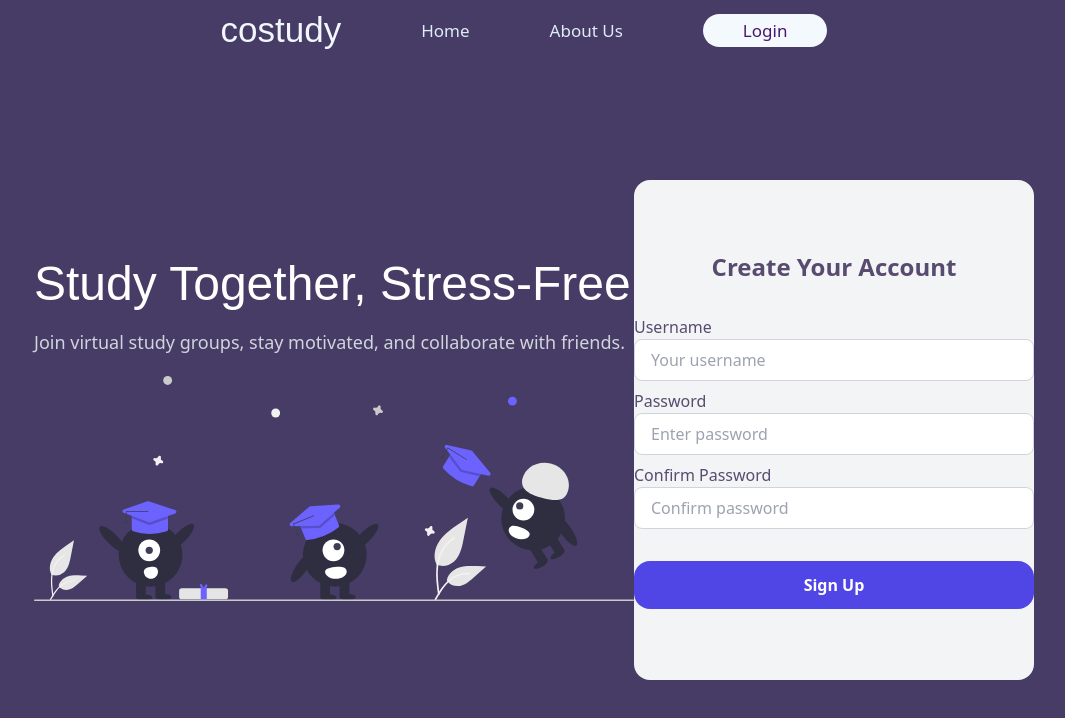
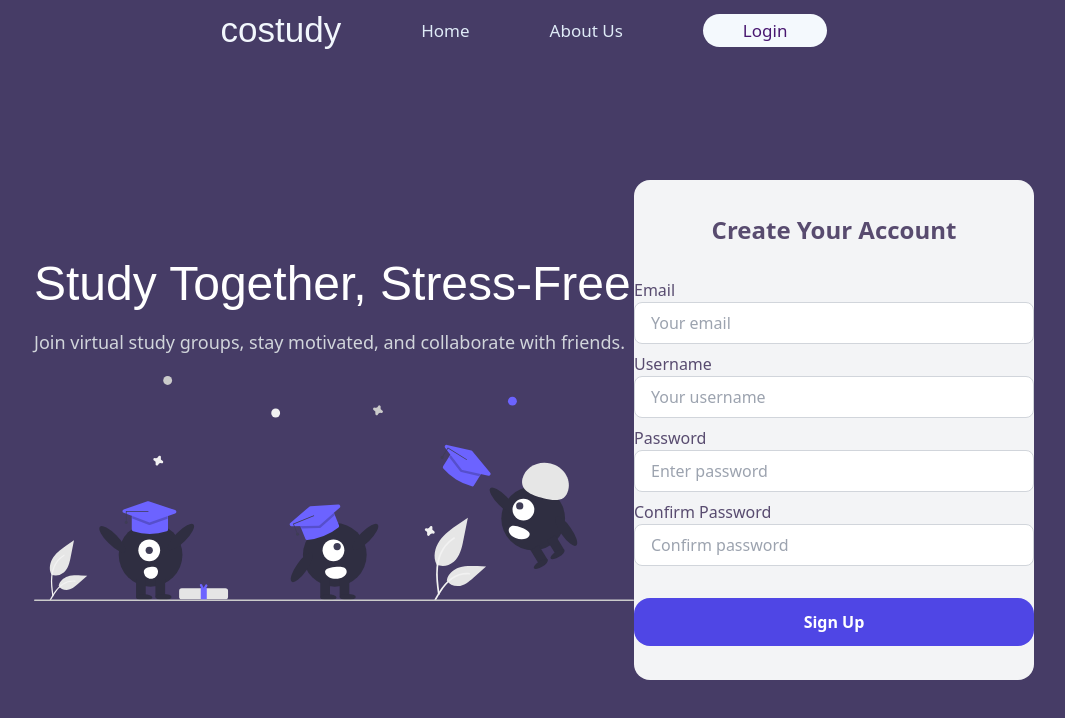
Before and after one commit to isnotbill/CoStudy, a Next.js app in the folder frontend/: page / in a window 1280 px wide. Shown: the top 718 px of the page, without its empty margins (106-1171 px from the left). Built offline with nearby package versions, Linux system fonts and the light colour scheme; a web font is replaced by a local one.

Commit message:
Connect /register API to frontend

```diff
--- a/frontend/package.json
+++ b/frontend/package.json
@@ -9,6 +9,7 @@
     "lint": "next lint"
   },
   "dependencies": {
+    "axios": "^1.9.0",
     "next": "^15.3.2",
     "react": "^19.1.0",
     "react-dom": "^19.1.0"
--- a/frontend/src/app/page.tsx
+++ b/frontend/src/app/page.tsx
@@ -1,7 +1,43 @@
-import Image from "next/image";
+'use client'
+
+import axios from 'axios'
+import Image from "next/image"
 import Header from "@/components/Header"
+import { useState } from 'react';
 
 export default function Home() {
+  const [error, setError] = useState<string | null>(null);
+  // console.log("hello");
+  async function handleSubmit(e: React.FormEvent){
+    e.preventDefault()
+    setError(null)
+    const form = new FormData(e.currentTarget as HTMLFormElement)
+    const confirmPassword = form.get("confirm")
+    const payload = {
+      email: form.get("email"),
+      username: form.get("username"),
+      password: form.get("password")
+    }
+
+    if (payload.password != confirmPassword) {
+      setError("Passwords don't match!")
+      return
+    }
+
+    try {
+      const { data } = await axios.post(
+        'http://localhost:8080/register',
+        payload,
+        { timeout: 5000 }
+      )
+      // window.location.href='/home'
+      console.log(data);
+
+    } catch (error: any) {
+      setError(error.message)
+    }
+  }
+
   return (
     <main className="h-screen flex flex-col select-none">
       <Header/>
@@ -17,15 +53,32 @@ export default function Home() {
             height={800}
           />
         </div>
-        <form className="bg-gray-100 w-full max-w-[400px] min-w-[300px] h-[500px] px-[20] gap-8 rounded-2xl flex flex-col justify-center items-center">
+        <form
+        onSubmit={handleSubmit}
+        className="bg-gray-100 w-full max-w-[400px] min-w-[300px] h-[500px] px-[20] gap-8 rounded-2xl flex flex-col justify-center items-center">
           <h2 className="text-2xl font-bold text-[rgba(49,32,77,0.8)] text-center">Create Your Account</h2>
 
           <div className="flex flex-col gap-2 w-full">
+            <div className="flex flex-col">
+              <label htmlFor="confirm-password" className="text-[rgba(49,32,77,0.8)] font-medium">
+                Email
+              </label>
+              <input
+                name="email"
+                type="email"
+                id="confirm-password"
+                placeholder="Your email"
+                required
+                className="w-full px-4 py-2 border border-gray-300 rounded-lg focus:outline-none focus:ring-2 focus:ring-indigo-500"
+                minLength={8}
+              />
+            </div>
             <div className="flex flex-col">
               <label htmlFor="username" className="text-[rgba(49,32,77,0.8)] font-medium">
                 Username
               </label>
               <input
+                name="username"
                 type="text"
                 id="username"
                 placeholder="Your username"
@@ -39,6 +92,7 @@ export default function Home() {
                 Password
               </label>
               <input
+                name="password"
                 type="password"
                 id="password"
                 placeholder="Enter password"
@@ -53,6 +107,7 @@ export default function Home() {
                 Confirm Password
               </label>
               <input
+                name="confirm"
                 type="password"
                 id="confirm-password"
                 placeholder="Confirm password"
@@ -61,6 +116,7 @@ export default function Home() {
                 minLength={8}
               />
             </div>
+            {error && <p className="text-red-500">{error}</p>}
           </div>
           <button
             type="submit"
```
Also changed, not shown: 1 other file (tests, documents, lock files or other folders).
